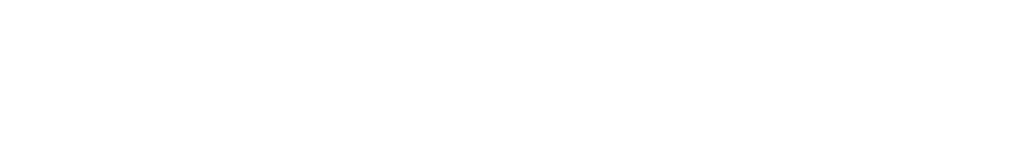
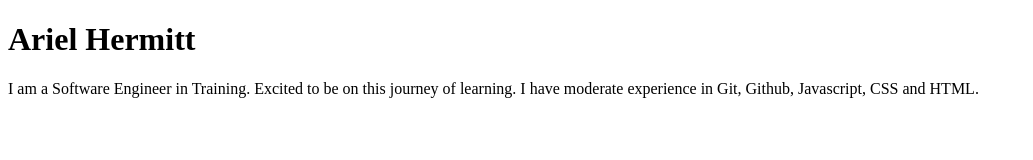
Before and after one commit to Arielthecoder/techtonica-assignments, a plain HTML site: page portfolio/portfolio.html in a window 1280 px wide. Shown: the whole page, without its empty margins (0-1033 px from the left). Drawn offline with Linux system fonts and the light colour scheme; a web font is replaced by a local one.

Commit message:
adding header

```diff
--- a/portfolio/portfolio.html
+++ b/portfolio/portfolio.html
@@ -8,7 +8,10 @@
   <link href="style.css" rel="stylesheet" type="text/css" />
 </head>
 <body>
-
+    <header>
+      <h1>Ariel Hermitt</h1>
+      <p>I am a Software Engineer in Training. Excited to be on this journey of learning. I have moderate experience in Git, Github, Javascript, CSS and HTML.</p>
+    </header>
 </body>
 <script src="script.js"></script>
 </html>
```
